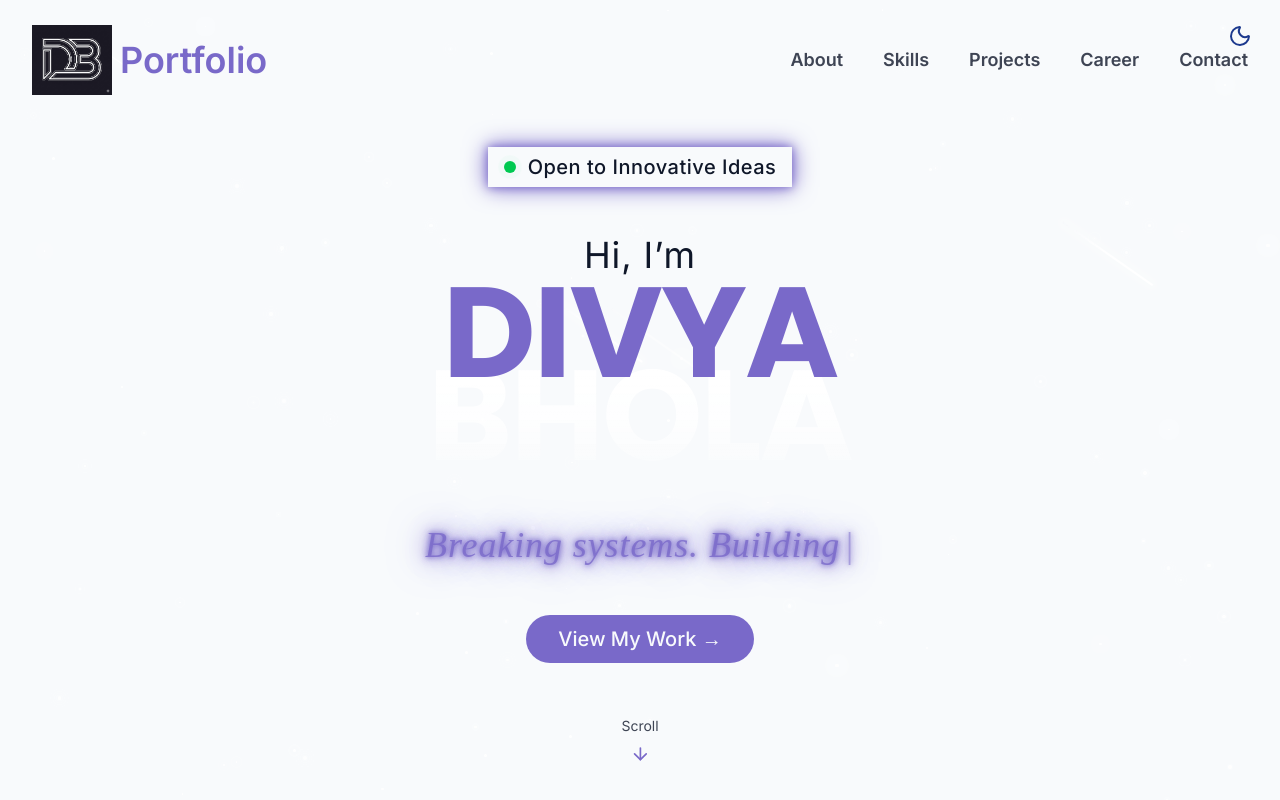
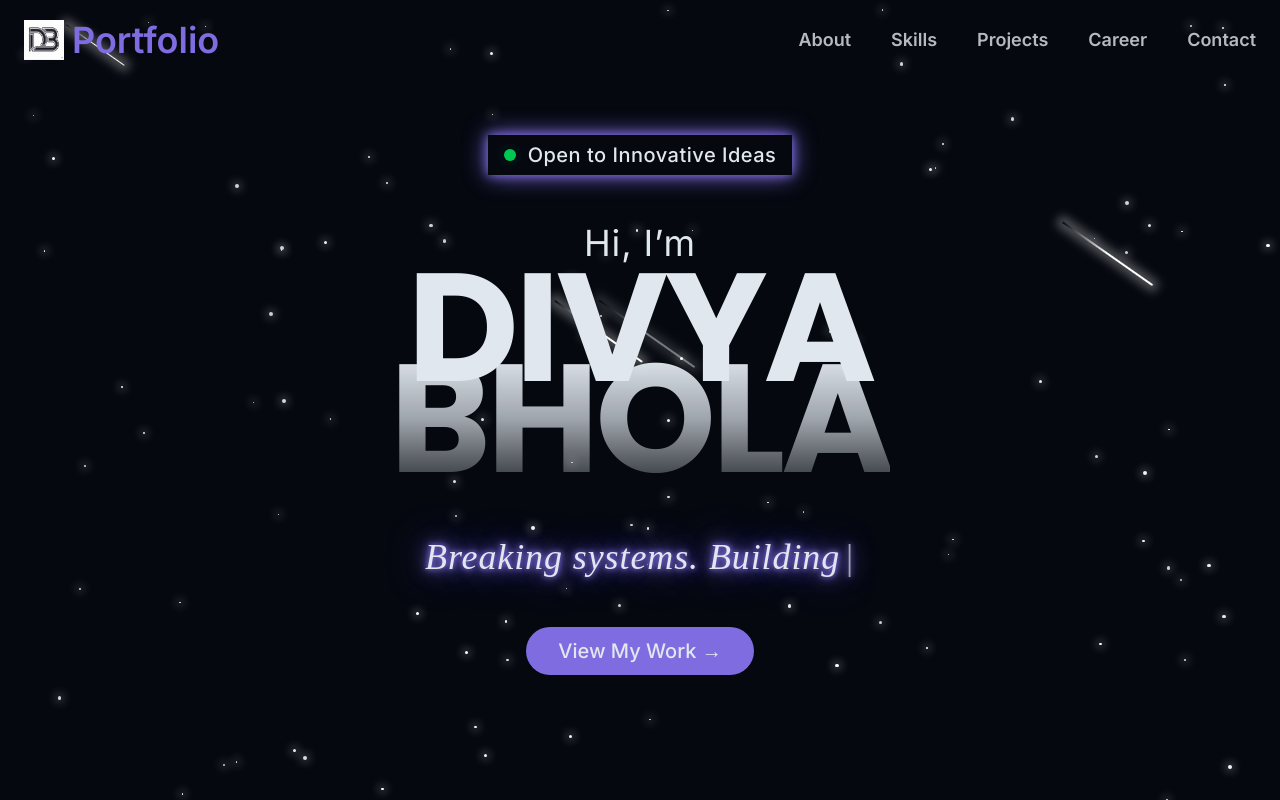
Before and after one commit to bholadivya/divya-portfolio, a React (Vite) app: page / in a window 1280 px wide. Shown: the top 800 px of the page. Built offline with nearby package versions, Linux system fonts and the light colour scheme.

Commit message:
tried adding cloudy effect in the light theme and then got exhausted and removed it completely and by default it is dark theme now

```diff
--- a/index.html
+++ b/index.html
@@ -1,5 +1,5 @@
 <!doctype html>
-<html lang="en">
+<html lang="en" class="dark">
   <head>
     <meta charset="UTF-8" />
     <link rel="icon" type="image/svg+xml" href="/favicon.svg" />
--- a/src/components/HeroSection.jsx
+++ b/src/components/HeroSection.jsx
@@ -57,7 +57,7 @@ export const HeroSection = () => {
     */
     <section
       id="hero"
-      className="min-h-screen flex flex-col items-center justify-start sm:justify-center pt-60 sm:pt-0"
+      className="min-h-screen flex flex-col items-center justify-start sm:justify-center pt-24 sm:pt-0"
     >
       {/* 🔥 ACTIVE STATUS */}
       <div className="mb-6">
@@ -84,13 +84,10 @@ export const HeroSection = () => {
           <div className="space-y-3 leading-[0.85]">
             <h1
               className="
-  text-[18vw]
-  sm:text-[14vw]
-  md:text-[12vw]
-  lg:text-[10vw]
-  font-black leading-[0.9] tracking-[-2px]
-  text-primary
-  -mb-4 sm:-mb-6 md:-mb-8
+  text-[16vw] md:text-[12vw] font-black leading-[0.85] tracking-[-4px]
+  text-foreground
+  dark:text-primary
+  -mb-6 md:-mb-10
 "
             >
               DIVYA
@@ -98,12 +95,14 @@ export const HeroSection = () => {
 
             <h1
               className="
-  text-[18vw]
-  sm:text-[14vw]
-  md:text-[12vw]
-  lg:text-[10vw]
-  font-black leading-[0.9] tracking-[-2px]
-  bg-gradient-to-b from-white via-white/80 to-white/20
+  text-[16vw] md:text-[12vw] font-black leading-[0.85] tracking-[-4px]
+  bg-gradient-to-b
+  from-foreground
+  via-foreground/70
+  to-foreground/20
+  dark:from-white
+  dark:via-white/80
+  dark:to-white/20
   bg-clip-text text-transparent
 "
             >
@@ -113,7 +112,7 @@ export const HeroSection = () => {
 
           {/* TYPEWRITER */}
           <p
-            className="mt-8 md:mt-12 h-12 flex items-center justify-center text-xl md:text-4xl neon-glow font-medium text-primary/80 italic tracking-wide"
+            className="mt-8 md:mt-12 h-12 flex items-center justify-center text-xl md:text-4xl neon-glow font-medium italic tracking-wide"
             style={{ fontFamily: "Fira Code" }}
           >
             {text}
--- a/src/components/Navbar.jsx
+++ b/src/components/Navbar.jsx
@@ -56,9 +56,17 @@ export const Navbar = () => {
           : "py-5",
       )}
     >
-      <div className="container flex items-center justify-between">
+      <div className="w-full max-w-7xl mx-auto px-6 flex items-center justify-between relative">
         <div className="flex items-center gap-2">
-          <img src="/logo.PNG" alt="logo" className="h-20 w-20 object-contain" />
+          <img
+  src="/logo-light.png"   // light-friendly logo
+  className="block dark:hidden h-10 w-10"
+/>
+
+<img
+  src="/logo.png"         // dark logo
+  className="hidden dark:block h-10 w-10"
+/>
           <span className=" text-primary font-bold text-4xl">Portfolio</span>
         </div>
 
@@ -68,7 +76,7 @@ export const Navbar = () => {
             <a
               key={key}
               href={item.href}
-              className="relative text-lg font-semibold text-foreground/80 hover:text-white transition-all duration-300 group"
+              className="relative text-lg font-semibold text-foreground/80 hover:text-whitetransition-all duration-300 group"
             >
               {item.name}
               {/* glow underline */}
@@ -89,7 +97,7 @@ export const Navbar = () => {
         <div
           className={cn(
             "fixed inset-0 bg-background/95 backdrop-blue-md z-40 flex flex-col items-center justify-center",
-            "transition-all duration-300 md-hidden",
+            "bg-background/95 backdrop-blur-md",
             isMenuOpen
               ? "opacity-100 pointer-events-auto"
               : "opacity-0 pointer-events-none",
--- a/src/pages/Home.jsx
+++ b/src/pages/Home.jsx
@@ -1,4 +1,4 @@
-import { ThemeToggle } from "../components/ThemeToggle";
+// import { ThemeToggle } from "../components/ThemeToggle";
 import { StarBackground } from "@/components/StarBackground";
 import { Navbar } from "@/components/Navbar";
 import { HeroSection } from "@/components/HeroSection";
@@ -12,10 +12,11 @@ import { ContactSection } from "../components/ContactSection";
 import { Footer } from "../components/Footer";
 
 export const Home = () => {
+
   return (
-    <div className="min-h-screen bg-background text-foreground overflow-x-hidden">
-      {/* Theme Toggle */}
-      <ThemeToggle />
+    <div className="relative min-h-screen bg-background text-foreground overflow-x-hidden">
+      {/* Theme Toggle => by default dark mode kardia*/}
+      {/* <ThemeToggle /> */}
       {/* BackGround Effects */}
       <StarBackground />
       {/* Navbar */}
```
Also changed, not shown: public/logo-light.png (added), src/index.css (line endings or trailing spaces).
